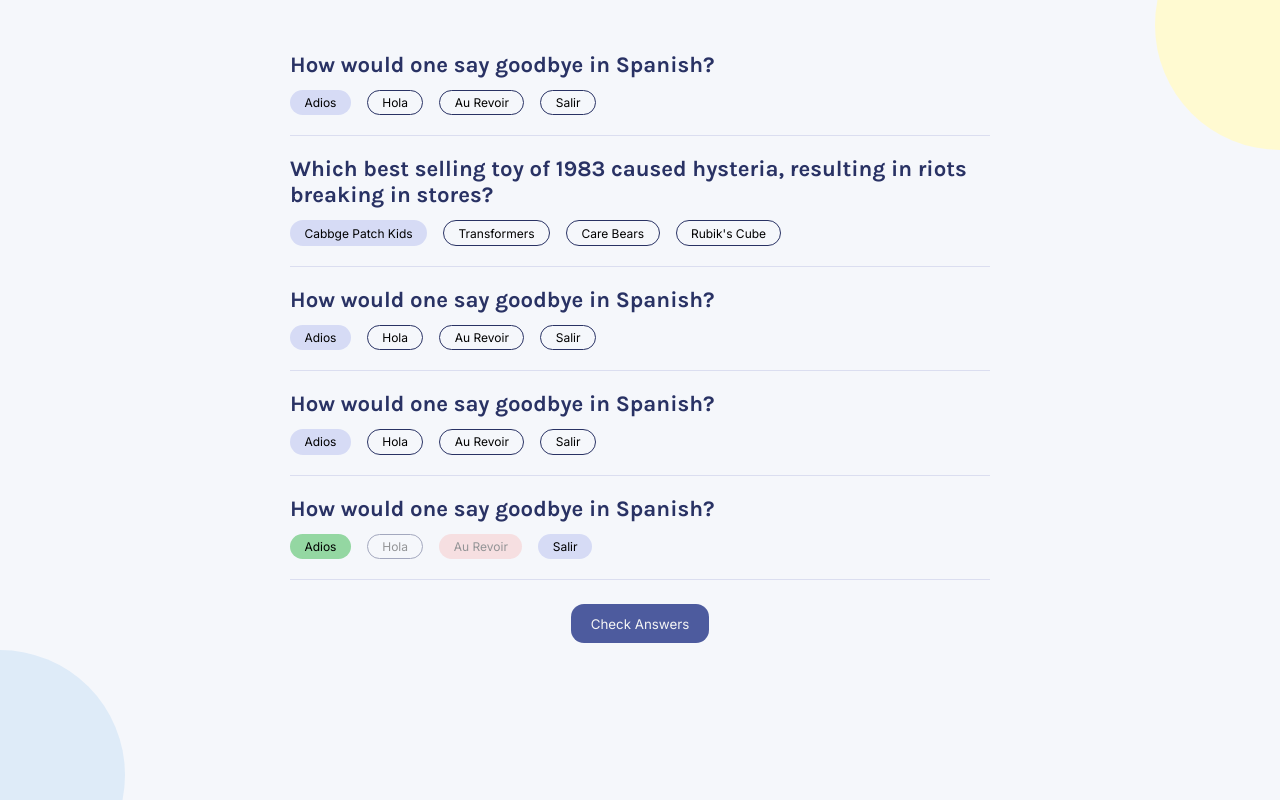
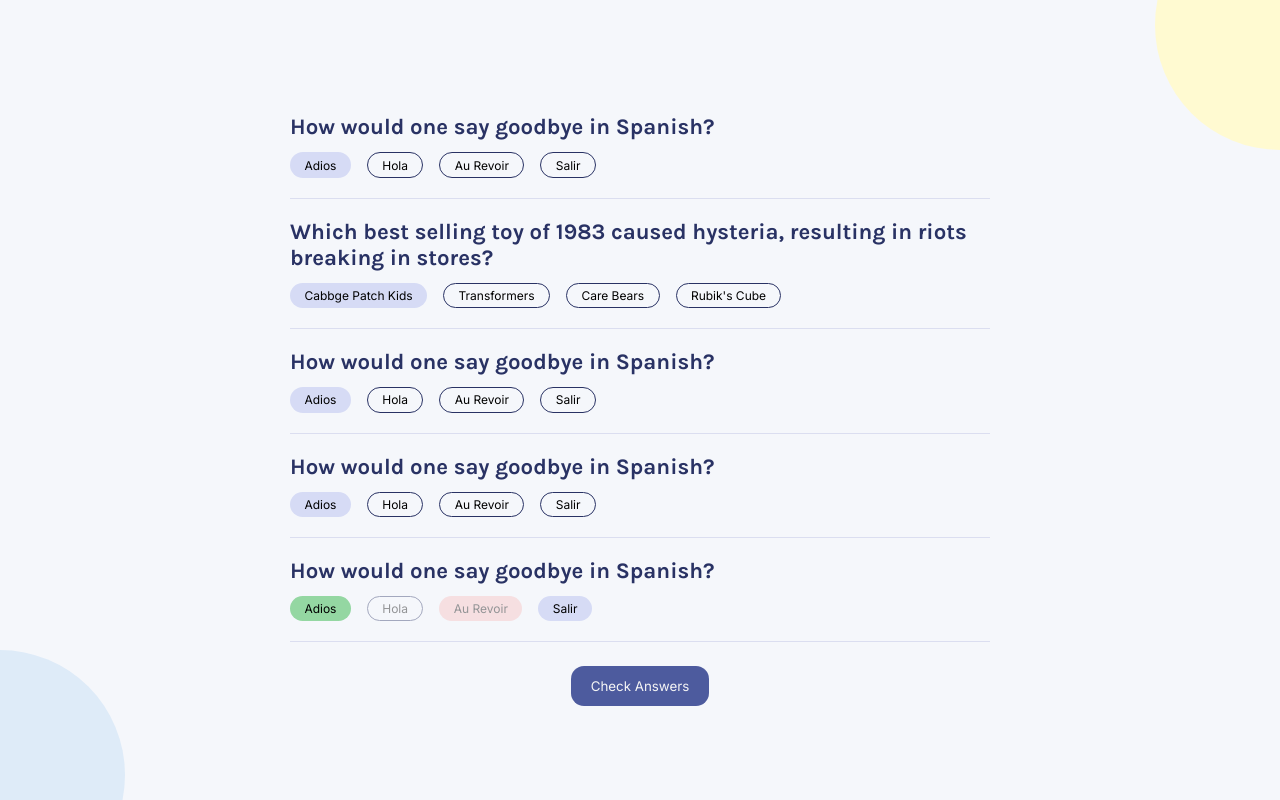
Before and after one commit to wilso663/trivia-app, a React (Create React App) app: page / in a window 1280 px wide. Built offline with nearby package versions, Linux system fonts and the light colour scheme.

Commit message:
Fixed alignment issues on body

```diff
--- a/public/index.css
+++ b/public/index.css
@@ -8,6 +8,10 @@ body {
   font-family: 'Karla', sans-serif;
   color: #293264;
   background-color: #F5F7FB;
+  display: flex;
+  flex-direction: column;
+  justify-content: center;
+  height: 100vh;
 }
 button {
   font-family: 'Inter', sans-serif;
--- a/src/App.js
+++ b/src/App.js
@@ -2,6 +2,13 @@
 import React, {useState, useEffect} from 'react';
 
 function App() {
+
+  const [splashScreen, setSplashScreen] = useState(false)
+
+
+  function handleSplashClick() {
+    setSplashScreen(false)
+  }
 
   const BASE_URL = "https://opentdb.com/api.php?amount=5"
 
@@ -21,6 +28,12 @@ function App() {
   // getQuestions()
   return (
     <div className="App">
+      {splashScreen &&
+        <div className="splash-screen">
+
+        </div>
+      }
+      {!splashScreen &&
       <div className="quiz-container">
         <div className="question-container">
           <h4 className="question-text">How would one say goodbye in Spanish?</h4>
@@ -72,7 +85,7 @@ function App() {
           <button className="check-answers">Check Answers</button>
         </div>
       </div>
-
+      }
        <div className="circles">
          <span className="bg-circle blue"></span>
          <div className="bg-circle yellow"></div>
```
